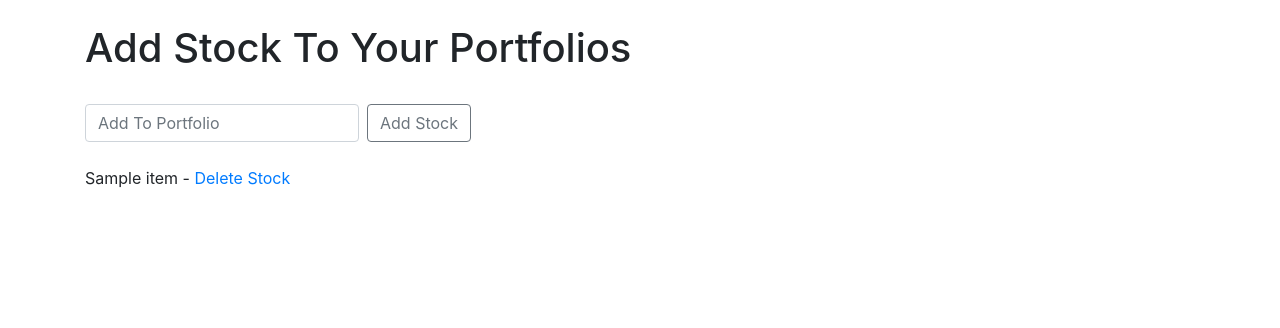
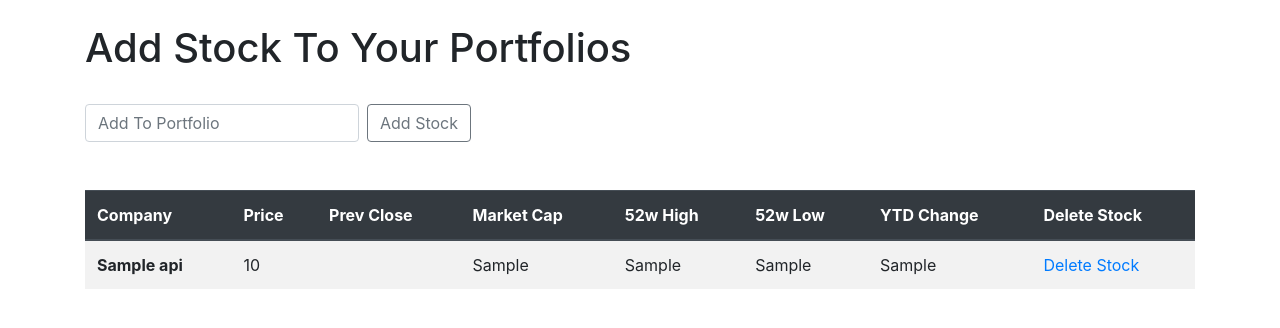
Before and after one commit to hicondron/Stock-App, a Django app: template quotes/templates/add_stock.html in a window 1280 px wide. Shown: the part 56-384 px from the top of the page. Run offline with Django 3.2, Linux system fonts and the light colour scheme; the template is opened without the code that fills it: most values are stand-ins (such as "Sample title", 1, 10 or a date in 2020); some libraries are stand-ins or nearby versions.

Commit message:
build out add stock page

```diff
--- a/quotes/templates/add_stock.html
+++ b/quotes/templates/add_stock.html
@@ -11,8 +11,42 @@
   <button class="btn btn-outline-secondary my-2 my-sm-0" type="submit">Add Stock </button>
 </form>
  <br/>
-{% for item in ticker %}
-    {{ item }} -  <a href="{% url 'delete' item.id %}"> Delete Stock</a> <br/>
+<br/>
+
+ <table class="table table-striped tabler-bordered table-hover">
+  <thead class="thead-dark">
+    <tr>
+      <th scope="col">Company</th>
+      <th scope="col">Price</th>
+      <th scope="col">Prev Close</th>
+      <th scope="col">Market Cap</th>
+      <th scope="col">52w High</th>
+      <th scope="col">52w Low</th>
+      <th scope="col">YTD Change</th>
+      <th scope="col">Delete Stock</th>
+    </tr>
+  </thead>
+  <tbody>
+{% if ticker %}
+
+    {% for item in ticker %}
+
+    <tr>
+      <th scope="row">{{ api.companyName }}</th>
+      <td>{{ api.latestPrice }}</td>
+      <td>{{ api.previousClose }}</td>
+      <td>{{ api.marketCap }}</td>
+      <td>{{ api.week52High }}</td>
+      <td>{{ api.week52Low }}</td>
+      <td>{{ api.ytdChange }}</td>
+      <td><a href="{% url 'delete' item.id %}"> Delete Stock</a></td>
+    </tr>
+
     {% endfor %}
+{% endif %}
+
+
+  </tbody>
+</table>
 
 {% endblock %}
```
Also changed, not shown: db.sqlite3.
